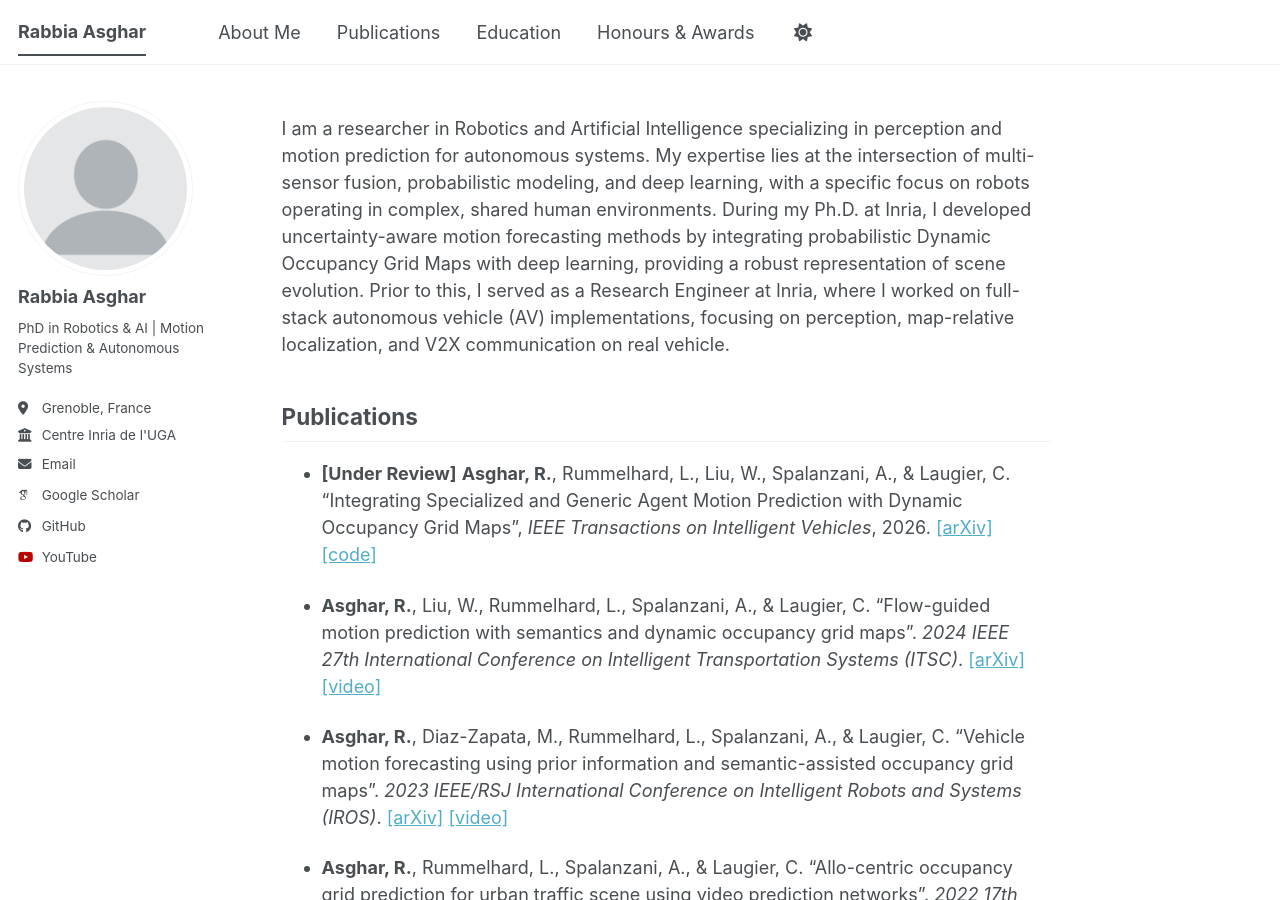
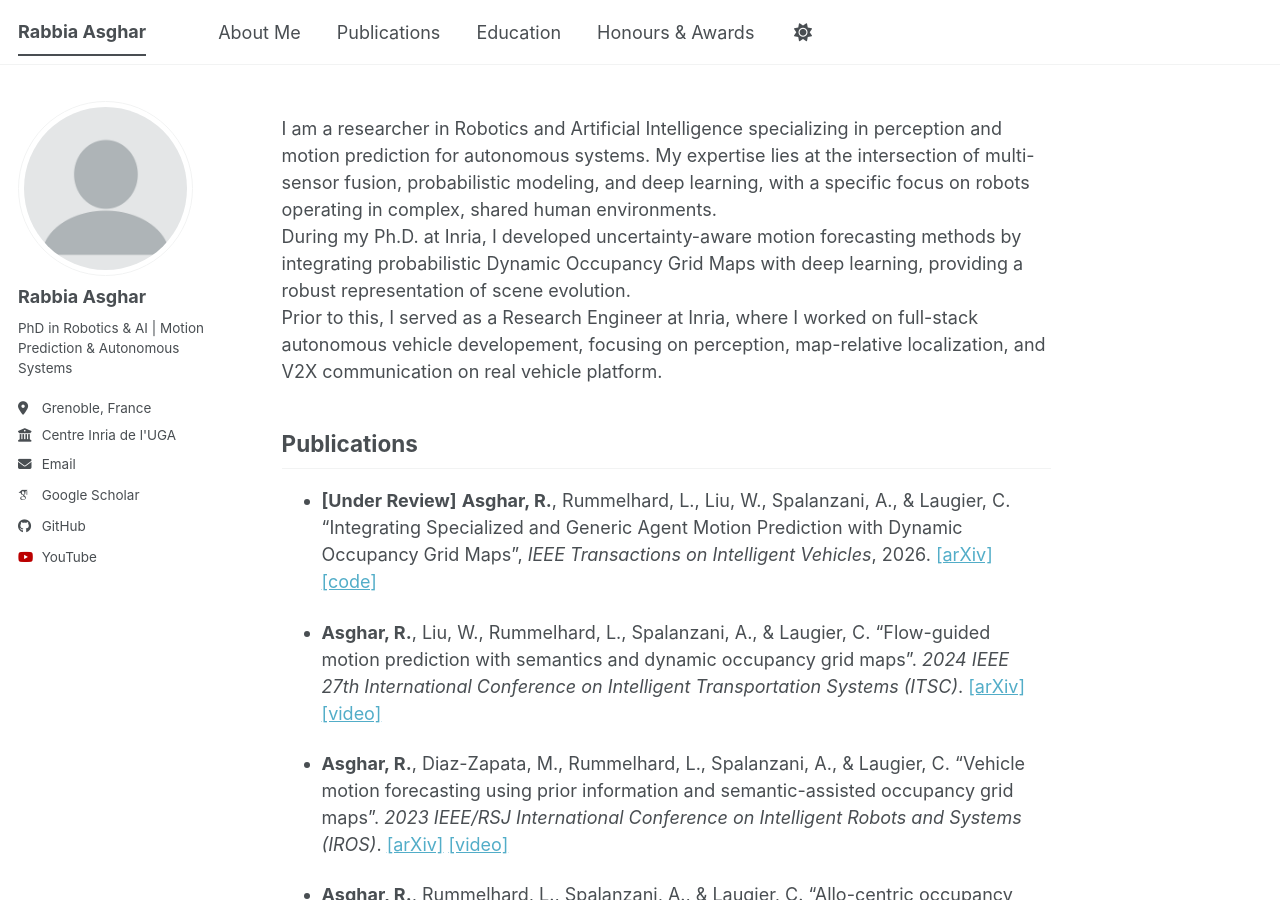
Before and after one commit to rabbia-asghar/rabbia-asghar.github.io, a Jekyll site: the page built from _pages/about.md, in a window 1280 px wide and 900 px high. Built offline with Jekyll 4.4.1, drawn with Linux system fonts in a browser that asks for light colours; some web fonts are replaced; a script bundle is joined from its source files by our own code; library files that are not in the unit come from our copies.

```diff
--- a/_pages/about.md
+++ b/_pages/about.md
@@ -8,9 +8,9 @@
   - /about.html
 ---
 
-I am a researcher in Robotics and Artificial Intelligence specializing in perception and motion prediction for autonomous systems. My expertise lies at the intersection of multi-sensor fusion, probabilistic modeling, and deep learning, with a specific focus on robots operating in complex, shared human environments.
-During my Ph.D. at Inria, I developed uncertainty-aware motion forecasting methods by integrating probabilistic Dynamic Occupancy Grid Maps with deep learning, providing a robust representation of scene evolution.
-Prior to this, I served as a Research Engineer at Inria, where I worked on full-stack autonomous vehicle (AV) implementations, focusing on perception, map-relative localization, and V2X communication on real vehicle.
+I am a researcher in Robotics and Artificial Intelligence specializing in perception and motion prediction for autonomous systems. My expertise lies at the intersection of multi-sensor fusion, probabilistic modeling, and deep learning, with a specific focus on robots operating in complex, shared human environments.  \
+During my Ph.D. at Inria, I developed uncertainty-aware motion forecasting methods by integrating probabilistic Dynamic Occupancy Grid Maps with deep learning, providing a robust representation of scene evolution. \
+Prior to this, I served as a Research Engineer at Inria, where I worked on full-stack autonomous vehicle developement, focusing on perception, map-relative localization, and V2X communication on real vehicle platform.
 
 
 <a name="publications"></a>
```
